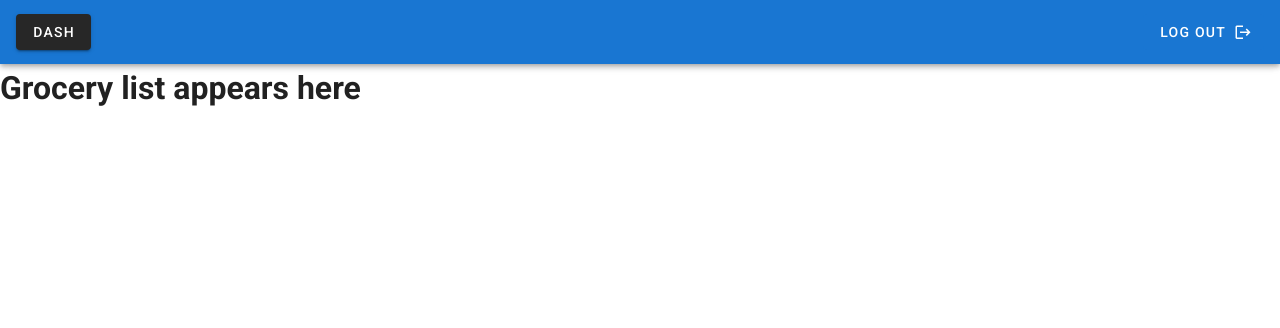
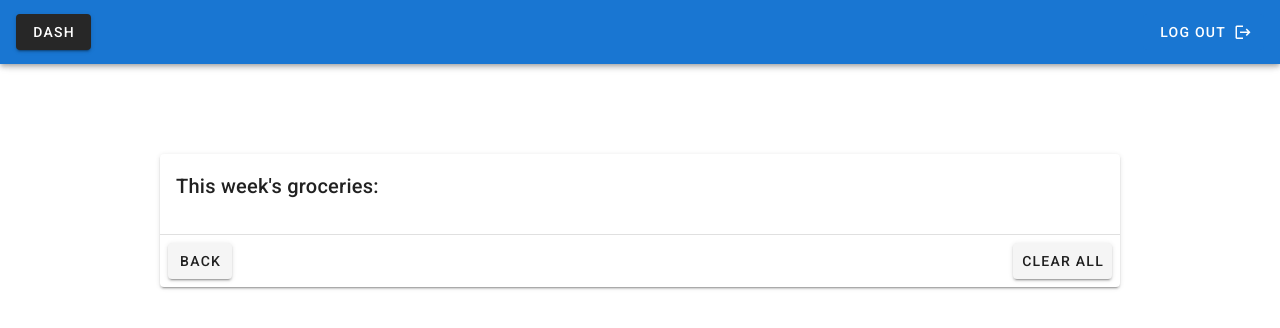
Before and after one commit to Holgermueller/spider-email-template, a Vue app: page /groceryList in a window 1280 px wide. Shown: the top 328 px of the page. Built offline with nearby package versions, Linux system fonts and the light colour scheme.

Commit message:
added dialog

```diff
--- a/src/components/Dash.vue
+++ b/src/components/Dash.vue
@@ -8,7 +8,7 @@
           <RecipeDisplay />
         </v-col>
         <v-col>
-          <GroceryListDisplay />
+          <ThisWeeksRecipes />
         </v-col>
       </v-row>
     </v-container>
@@ -18,7 +18,7 @@
 <script>
 import AddRecipeDialog from "./DashComponents/AddRecipe.vue";
 import RecipeDisplay from "./DashComponents/RecipeDisplay.vue";
-import GroceryListDisplay from "./DashComponents/GroceryList.vue";
+import ThisWeeksRecipes from "./DashComponents/ThisWeeksRecipes.vue";
 
 export default {
   name: "Dashboard",
@@ -26,7 +26,7 @@ export default {
   components: {
     AddRecipeDialog,
     RecipeDisplay,
-    GroceryListDisplay,
+    ThisWeeksRecipes,
   },
 
   data: () => ({}),
--- /dev/null
+++ b/src/components/DashComponents/ClearAllRecipes.vue
@@ -0,0 +1,61 @@
+<template>
+  <div class="text-center">
+    <v-dialog v-model="dialog" width="600">
+      <template v-slot:activator="{ on, attrs }">
+        <v-btn color="primary" dark elevation="0" v-bind="attrs" v-on="on">
+          Clear All
+        </v-btn>
+      </template>
+
+      <v-card>
+        <v-card-title>
+          Clear all recipes:
+        </v-card-title>
+
+        <v-card-text>
+          <p>Are you sure you want to clear all of your recipes?</p>
+
+          <p>
+            This action cannot be reversed.
+          </p>
+        </v-card-text>
+
+        <v-card-actions>
+          <v-btn color="red" dark elevation="0" @click.prevent="closeDialog"
+            >Cancel</v-btn
+          >
+          <v-spacer></v-spacer>
+          <v-btn color="primary" dark elevation="0" @click.prevent="clearAll"
+            >Clear</v-btn
+          >
+        </v-card-actions>
+      </v-card>
+    </v-dialog>
+  </div>
+</template>
+
+<script>
+export default {
+  name: "ClearAllRecipesDialog",
+
+  data: () => ({
+    dialog: false,
+  }),
+
+  methods: {
+    closeDialog() {
+      this.dialog = false;
+    },
+
+    clearAll() {
+      console.log("list cleared");
+    },
+  },
+};
+</script>
+
+<style scoped>
+.open-dialog-button {
+  width: 100%;
+}
+</style>
--- a/src/components/DashComponents/GroceryList.vue
+++ b/src/components/DashComponents/ThisWeeksRecipes.vue
@@ -12,12 +12,24 @@
     <v-card-text>
       List here
     </v-card-text>
+
+    <v-divider></v-divider>
+
+    <v-card-actions>
+      <ClearAllRecipesDialog class="clear-button" />
+    </v-card-actions>
   </v-card>
 </template>
 
 <script>
+import ClearAllRecipesDialog from "./ClearAllRecipes.vue";
+
 export default {
   name: "GroceryListDisplay",
+
+  components: {
+    ClearAllRecipesDialog,
+  },
 
   data: () => ({}),
 };
--- a/src/components/GroceryList.vue
+++ /dev/null
@@ -1,17 +0,0 @@
-<template>
-  <div>
-    <h1>
-      Grocery list appears here
-    </h1>
-  </div>
-</template>
-
-<script>
-export default {
-  name: "GroceryListPage",
-
-  data: () => ({}),
-};
-</script>
-
-<style scoped></style>
--- /dev/null
+++ b/src/components/GroceryListCompnents/GroceryListDisplay.vue
@@ -0,0 +1,32 @@
+<template>
+  <v-card id="groceryListDisplay">
+    <v-card-title>
+      This week's groceries:
+    </v-card-title>
+
+    <v-card-text></v-card-text>
+
+    <v-divider></v-divider>
+
+    <v-card-actions>
+      <v-btn>Back</v-btn>
+      <v-spacer></v-spacer>
+      <v-btn>Clear All</v-btn>
+    </v-card-actions>
+  </v-card>
+</template>
+
+<script>
+export default {
+  name: "GroceryListDisplay",
+
+  data: () => ({}),
+};
+</script>
+
+<style scoped>
+#groceryListDisplay {
+  width: 75%;
+  margin: 7% auto;
+}
+</style>
--- /dev/null
+++ b/src/components/GroceryListPage.vue
@@ -0,0 +1,21 @@
+<template>
+  <div>
+    <GroceryListDisplay />
+  </div>
+</template>
+
+<script>
+import GroceryListDisplay from "./GroceryListCompnents/GroceryListDisplay.vue";
+
+export default {
+  name: "GroceryListPage",
+
+  components: {
+    GroceryListDisplay,
+  },
+
+  data: () => ({}),
+};
+</script>
+
+<style scoped></style>
--- a/src/router/index.js
+++ b/src/router/index.js
@@ -2,7 +2,7 @@ import Vue from "vue";
 import VueRouter from "vue-router";
 import Home from "../components/Home";
 import Dash from "../components/Dash";
-import GroceryList from "../components/GroceryList";
+import GroceryList from "../components/GroceryListPage";
 
 Vue.use(VueRouter);
 
```
